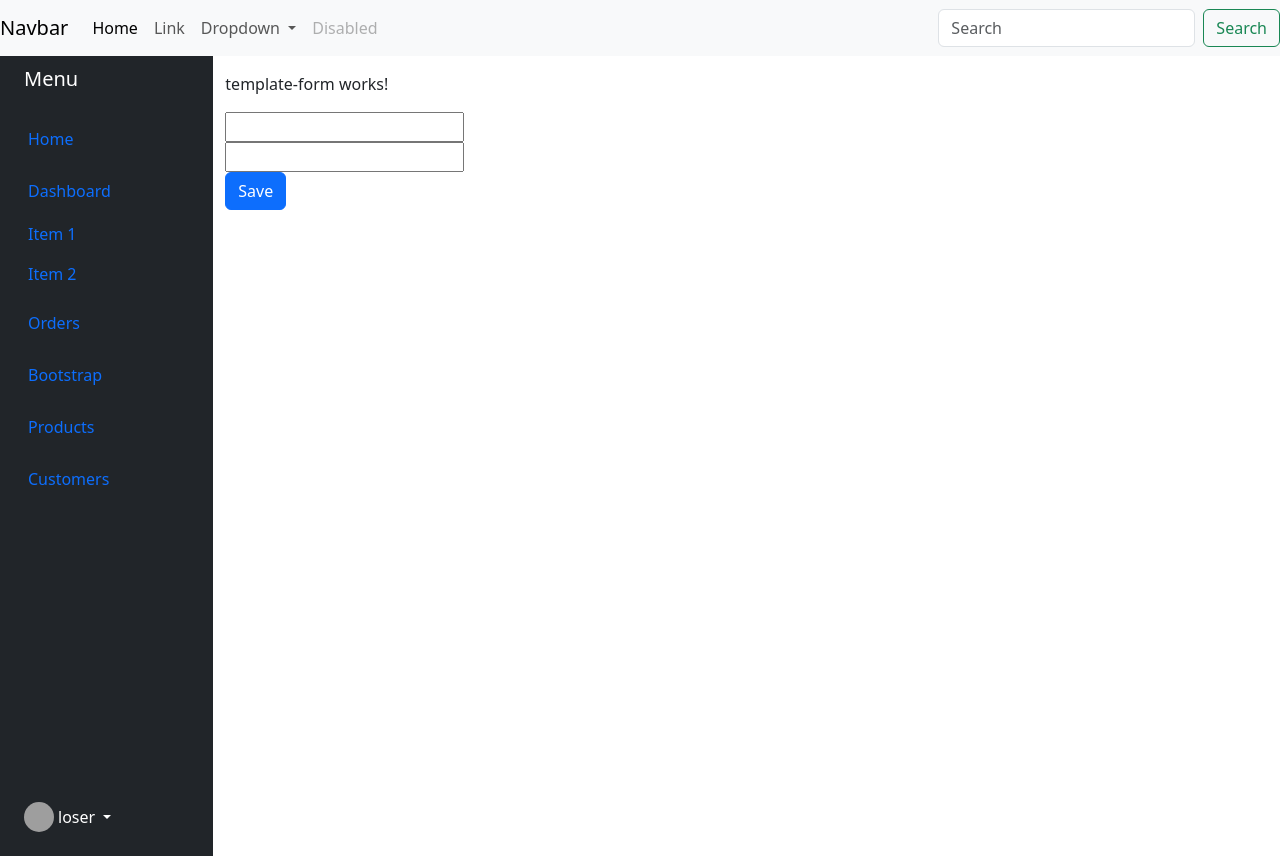
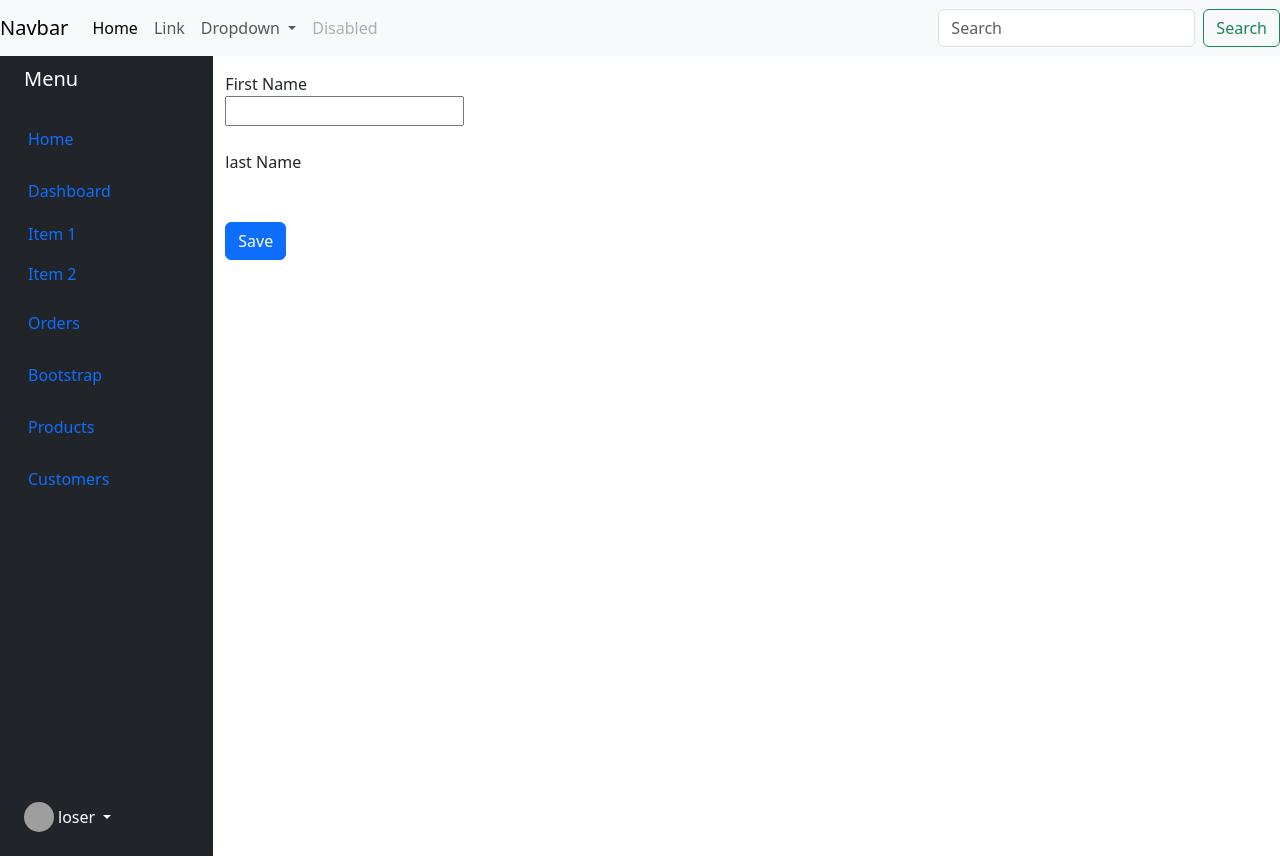
Before and after one commit to AyushiDharmik/workspace1, an Angular app in the folder AngularApp/: page / in a window 1280 px wide. Shown: the top 858 px of the page. Built offline with nearby package versions, Linux system fonts and the light colour scheme; grey boxes are pictures that could not be loaded.

Commit message:
Backup Commit

```diff
--- a/AngularApp/src/app/app.component.html
+++ b/AngularApp/src/app/app.component.html
@@ -10,4 +10,5 @@
 <app-header></app-header>
 <app-sidebar></app-sidebar>
 <app-crud></app-crud>
+
 <router-outlet></router-outlet>
--- a/AngularApp/src/app/template-form/template-form.component.html
+++ b/AngularApp/src/app/template-form/template-form.component.html
@@ -1,9 +1,13 @@
-<p>template-form works!</p>
+<!-- <p>template-form works!</p> -->
 <form #userData="ngForm" (ngSubmit)="submitData(userData)">
 
-    <input type="text" name="Fname" ngModel/>
+    <label>First Name</label>
     <br>
-    <input type="text" name="Lname" ngModel/>
+    <input type="text" name="Fname" required ngModel/>
+    <br><br>
+    <label>last Name</label>
     <br>
+    <!-- <input type="text" name="Lname" required ngModel/> -->
+    <br><br>
     <button class="btn btn-primary" type ="submit">Save</button>
 </form>
--- a/AngularApp/src/app/template-form/template-form.component.ts
+++ b/AngularApp/src/app/template-form/template-form.component.ts
@@ -16,7 +16,7 @@ export class TemplateFormComponent implements OnInit {
   submitData(form:NgForm)
   {
     console.log(form.value)
-    // console.log(form.valid)
+    console.log(form.valid)
     // console.log(form.invalid)
     // console.log(form.valid)
   }
```
